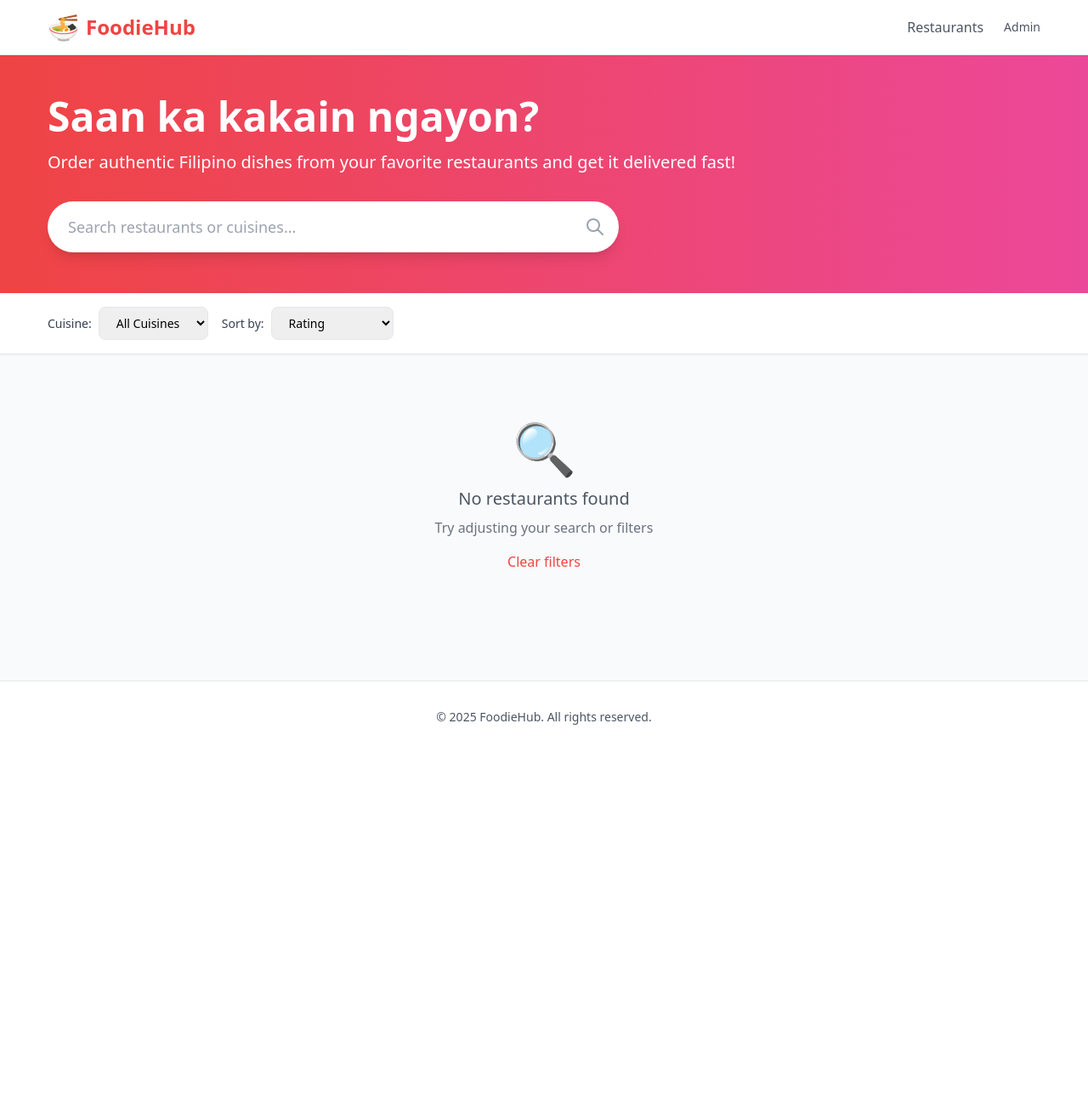
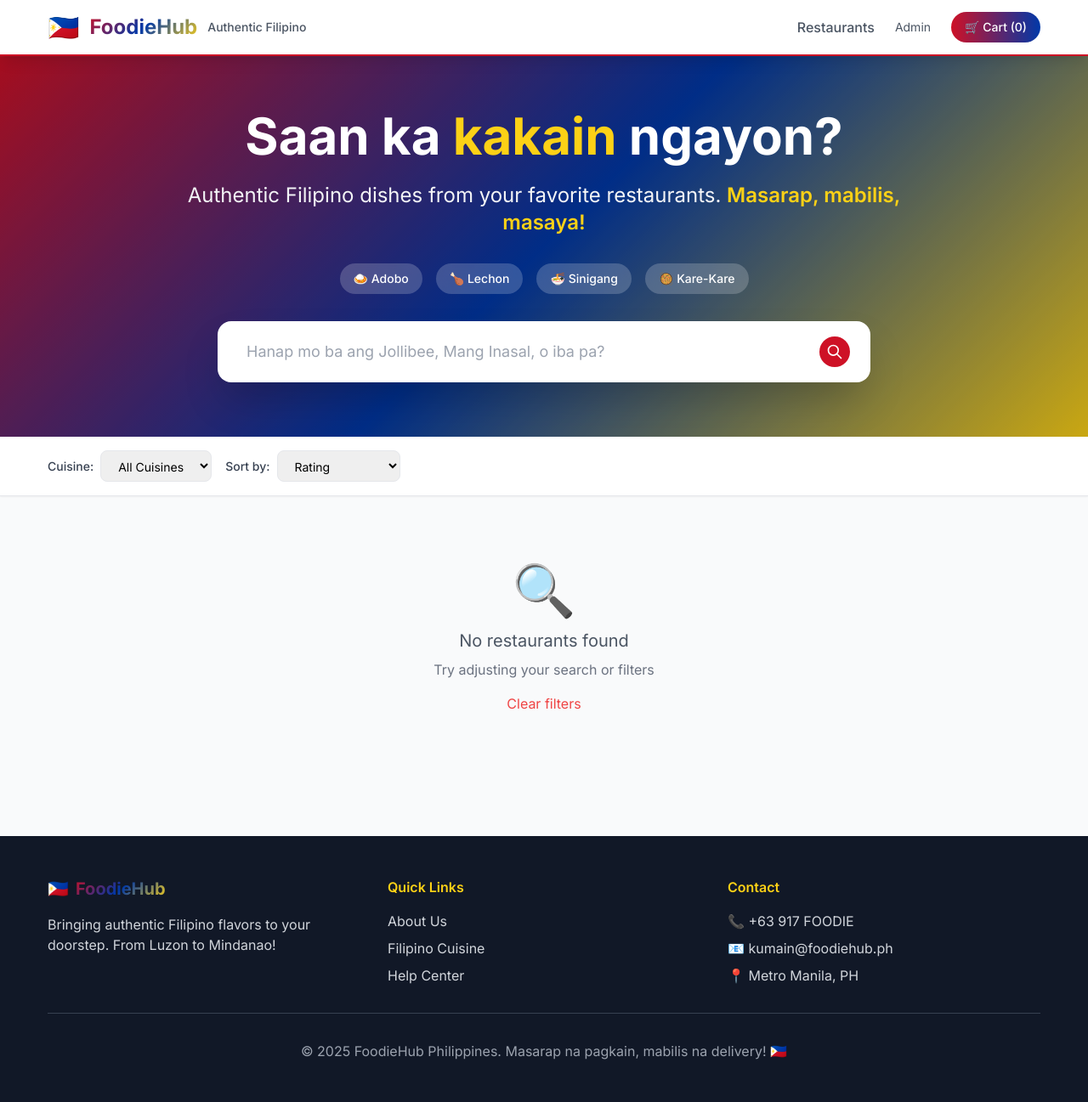
Before and after one commit to sullajohn0-del/foodiehub, a Django app: page / in a window 1280 px wide. Shown: the whole page at 85% size. Before the commit the page ends 853 px from the top, so only its background shows below. Run offline with Django 5.2, Linux system fonts and the light colour scheme; data that the repository does not hold is empty; some libraries are stand-ins or nearby versions.

Commit message:
Add Filipino restaurants data and improve design with Filipino theme

```diff
--- a/templates/base.html
+++ b/templates/base.html
@@ -3,34 +3,67 @@
 <head>
     <meta charset="UTF-8">
     <meta name="viewport" content="width=device-width, initial-scale=1.0">
-    <title>{% block title %}FoodieHub - Filipino Food Delivery{% endblock %}</title>
+    <title>{% block title %}FoodieHub - Authentic Filipino Food Delivery{% endblock %}</title>
     <script src="https://cdn.tailwindcss.com"></script>
+    <link href="https://fonts.googleapis.com/css2?family=Inter:wght@300;400;500;600;700;800&display=swap" rel="stylesheet">
+    <script>
+        tailwind.config = {
+            theme: {
+                extend: {
+                    colors: {
+                        filipino: {
+                            red: '#ce1126',
+                            blue: '#0038a8',
+                            yellow: '#fcd116'
+                        }
+                    },
+                    fontFamily: {
+                        'sans': ['Inter', 'system-ui', 'sans-serif']
+                    }
+                }
+            }
+        }
+    </script>
     <style>
         .container-custom {
             max-width: 1200px;
             margin: 0 auto;
             padding: 0 1rem;
         }
+        .gradient-filipino {
+            background: linear-gradient(135deg, #ce1126 0%, #0038a8 50%, #fcd116 100%);
+        }
+        .card-hover {
+            transition: all 0.3s ease;
+        }
+        .card-hover:hover {
+            transform: translateY(-4px);
+            box-shadow: 0 20px 25px -5px rgba(0, 0, 0, 0.1);
+        }
     </style>
     {% block extra_css %}{% endblock %}
 </head>
-<body class="bg-gray-50">
+<body class="bg-gray-50 font-sans">
     <!-- Header -->
-    <header class="bg-white border-b sticky top-0 z-20 shadow-sm">
+    <header class="bg-white border-b-2 border-filipino-red sticky top-0 z-20 shadow-lg">
         <div class="container-custom">
             <div class="flex items-center justify-between h-16">
-                <a href="{% url 'home' %}" class="flex items-center gap-2">
-                    <span class="text-3xl">🍜</span>
-                    <span class="font-bold text-2xl text-red-500">FoodieHub</span>
+                <a href="{% url 'home' %}" class="flex items-center gap-3">
+                    <span class="text-3xl">🇵🇭</span>
+                    <span class="font-bold text-2xl gradient-filipino bg-clip-text text-transparent">FoodieHub</span>
+                    <span class="hidden sm:block text-sm text-gray-600 font-medium">Authentic Filipino</span>
                 </a>
 
                 <nav class="flex items-center gap-6">
-                    <a href="{% url 'home' %}" class="font-medium text-gray-600 hover:text-red-500 transition">
+                    <a href="{% url 'home' %}" class="font-medium text-gray-600 hover:text-filipino-red transition-colors">
                         Restaurants
                     </a>
-                    <a href="{% url 'admin:index' %}" class="text-gray-600 hover:text-red-500 text-sm">
+                    <a href="{% url 'admin:index' %}" class="text-gray-600 hover:text-filipino-red text-sm transition-colors">
                         Admin
                     </a>
+                    <button class="bg-gradient-to-r from-filipino-red to-filipino-blue text-white px-4 py-2 rounded-full hover:shadow-lg transition-all font-medium text-sm">
+                        🛒 Cart (0)
+                    </button>
                 </nav>
             </div>
         </div>
@@ -42,10 +75,34 @@
     </main>
 
     <!-- Footer -->
-    <footer class="bg-white border-t mt-12">
-        <div class="container-custom py-8">
-            <div class="text-center text-sm text-gray-600">
-                © {% now "Y" %} FoodieHub. All rights reserved.
+    <footer class="bg-gray-900 text-white mt-16">
+        <div class="container-custom py-12">
+            <div class="grid grid-cols-1 md:grid-cols-3 gap-8">
+                <div>
+                    <h3 class="text-xl font-bold mb-4 flex items-center gap-2">
+                        🇵🇭 <span class="gradient-filipino bg-clip-text text-transparent">FoodieHub</span>
+                    </h3>
+                    <p class="text-gray-300 mb-4">Bringing authentic Filipino flavors to your doorstep. From Luzon to Mindanao!</p>
+                </div>
+                <div>
+                    <h4 class="font-semibold mb-4 text-filipino-yellow">Quick Links</h4>
+                    <ul class="space-y-2 text-gray-300">
+                        <li><a href="#" class="hover:text-filipino-yellow transition-colors">About Us</a></li>
+                        <li><a href="#" class="hover:text-filipino-yellow transition-colors">Filipino Cuisine</a></li>
+                        <li><a href="#" class="hover:text-filipino-yellow transition-colors">Help Center</a></li>
+                    </ul>
+                </div>
+                <div>
+                    <h4 class="font-semibold mb-4 text-filipino-yellow">Contact</h4>
+                    <ul class="space-y-2 text-gray-300">
+                        <li>📞 +63 917 FOODIE</li>
+                        <li>📧 kumain@foodiehub.ph</li>
+                        <li>📍 Metro Manila, PH</li>
+                    </ul>
+                </div>
+            </div>
+            <div class="border-t border-gray-700 mt-8 pt-8 text-center">
+                <p class="text-gray-400">© {% now "Y" %} FoodieHub Philippines. Masarap na pagkain, mabilis na delivery! 🇵🇭</p>
             </div>
         </div>
     </footer>
--- a/templates/home.html
+++ b/templates/home.html
@@ -4,26 +4,40 @@
 
 {% block content %}
 <!-- Hero Section -->
-<div class="bg-gradient-to-r from-red-500 to-pink-500 text-white py-12">
-    <div class="container-custom">
-        <h1 class="text-4xl md:text-5xl font-bold mb-4">Saan ka kakain ngayon?</h1>
-        <p class="text-xl mb-8">Order authentic Filipino dishes from your favorite restaurants and get it delivered fast!</p>
+<div class="gradient-filipino text-white py-16 relative overflow-hidden">
+    <div class="absolute inset-0 bg-black/20"></div>
+    <div class="container-custom relative z-10">
+        <div class="text-center max-w-4xl mx-auto">
+            <h1 class="text-5xl md:text-6xl font-bold mb-6 leading-tight">
+                Saan ka <span class="text-filipino-yellow">kakain</span> ngayon?
+            </h1>
+            <p class="text-xl md:text-2xl mb-8 text-gray-100">
+                Authentic Filipino dishes from your favorite restaurants.
+                <span class="text-filipino-yellow font-semibold">Masarap, mabilis, masaya!</span>
+            </p>
+            <div class="flex flex-wrap justify-center gap-4 mb-8">
+                <span class="bg-white/20 backdrop-blur px-4 py-2 rounded-full text-sm font-medium">🍛 Adobo</span>
+                <span class="bg-white/20 backdrop-blur px-4 py-2 rounded-full text-sm font-medium">🍗 Lechon</span>
+                <span class="bg-white/20 backdrop-blur px-4 py-2 rounded-full text-sm font-medium">🍜 Sinigang</span>
+                <span class="bg-white/20 backdrop-blur px-4 py-2 rounded-full text-sm font-medium">🥘 Kare-Kare</span>
+            </div>
 
             <!-- Search Bar -->
-        <form method="get" action="{% url 'home' %}" class="relative max-w-2xl">
+            <form method="get" action="{% url 'home' %}" class="relative max-w-3xl mx-auto">
                 <input
                     type="text"
                     name="search"
-                placeholder="Search restaurants or cuisines..."
+                    placeholder="Hanap mo ba ang Jollibee, Mang Inasal, o iba pa?"
                     value="{{ search_query }}"
-                class="w-full px-6 py-4 pr-12 rounded-full text-gray-800 text-lg focus:outline-none focus:ring-4 focus:ring-white/30 shadow-lg"
+                    class="w-full px-8 py-5 pr-16 rounded-2xl text-gray-800 text-lg focus:outline-none focus:ring-4 focus:ring-filipino-yellow/50 shadow-2xl border-2 border-white/20"
                 />
-            <button type="submit" class="absolute right-4 top-1/2 transform -translate-y-1/2 text-gray-400 hover:text-red-500">
-                <svg class="w-6 h-6" fill="none" stroke="currentColor" viewBox="0 0 24 24">
+                <button type="submit" class="absolute right-6 top-1/2 transform -translate-y-1/2 bg-filipino-red text-white p-2 rounded-full hover:bg-red-700 transition-colors">
+                    <svg class="w-5 h-5" fill="none" stroke="currentColor" viewBox="0 0 24 24">
                         <path stroke-linecap="round" stroke-linejoin="round" stroke-width="2" d="M21 21l-6-6m2-5a7 7 0 11-14 0 7 7 0 0114 0z" />
                     </svg>
                 </button>
             </form>
+        </div>
     </div>
 </div>
 
@@ -73,49 +87,57 @@
 <div class="container-custom py-8">
     {% if restaurants %}
         <h2 class="text-2xl font-bold mb-6">Restaurants ({{ restaurants.count }})</h2>
-        <div class="grid grid-cols-1 md:grid-cols-2 lg:grid-cols-3 gap-6">
+        <div class="grid grid-cols-1 md:grid-cols-2 lg:grid-cols-3 gap-8">
             {% for restaurant in restaurants %}
-                <div class="bg-white rounded-xl shadow-md hover:shadow-xl transition-all cursor-pointer overflow-hidden border border-gray-100">
+                <div class="bg-white rounded-2xl shadow-lg card-hover cursor-pointer overflow-hidden border border-gray-100">
                     <a href="{% url 'restaurant_detail' restaurant.slug %}">
                         <!-- Restaurant Image -->
-                        <div class="relative h-48 overflow-hidden">
+                        <div class="relative h-52 overflow-hidden">
                             {% if restaurant.image %}
-                                <img src="{{ restaurant.image.url }}" alt="{{ restaurant.name }}" class="w-full h-full object-cover hover:scale-110 transition-transform duration-300">
+                                <img src="{{ restaurant.image.url }}" alt="{{ restaurant.name }}" class="w-full h-full object-cover hover:scale-105 transition-transform duration-500">
                             {% elif restaurant.image_url %}
-                                <img src="{{ restaurant.image_url }}" alt="{{ restaurant.name }}" class="w-full h-full object-cover hover:scale-110 transition-transform duration-300">
+                                <img src="{{ restaurant.image_url }}" alt="{{ restaurant.name }}" class="w-full h-full object-cover hover:scale-105 transition-transform duration-500">
                             {% else %}
-                                <div class="w-full h-full bg-gray-200 flex items-center justify-center text-gray-400 text-4xl">🍽️</div>
+                                <div class="w-full h-full bg-gradient-to-br from-filipino-red to-filipino-blue flex items-center justify-center text-white text-5xl">🍽️</div>
                             {% endif %}
                             {% if restaurant.is_promoted and restaurant.discount_text %}
-                                <div class="absolute top-3 left-3 bg-red-500 text-white px-3 py-1 rounded-full text-sm font-semibold">
+                                <div class="absolute top-4 left-4 bg-gradient-to-r from-filipino-red to-red-600 text-white px-4 py-2 rounded-full text-sm font-bold shadow-lg">
                                     {{ restaurant.discount_text }}
                                 </div>
                             {% endif %}
-                            <div class="absolute bottom-3 right-3 bg-black/60 backdrop-blur text-white px-3 py-1 rounded-full text-sm font-medium">
-                                {{ restaurant.delivery_time }}
+                            <div class="absolute bottom-4 right-4 bg-black/70 backdrop-blur text-white px-4 py-2 rounded-full text-sm font-semibold">
+                                ⏱️ {{ restaurant.delivery_time }}
+                            </div>
+                            <div class="absolute inset-0 bg-gradient-to-t from-black/20 to-transparent"></div>
+                        </div>
+
+                        <!-- Restaurant Info -->
+                        <div class="p-6">
+                            <div class="flex items-start justify-between mb-3">
+                                <h3 class="text-xl font-bold text-gray-800 flex-1">{{ restaurant.name }}</h3>
+                                <div class="flex items-center gap-1 bg-filipino-yellow/10 px-2 py-1 rounded-full">
+                                    <span class="text-filipino-yellow text-lg">⭐</span>
+                                    <span class="font-bold text-sm">{{ restaurant.rating }}</span>
                                 </div>
                             </div>
 
-                        <!-- Restaurant Info -->
-                        <div class="p-5">
-                            <h3 class="text-xl font-bold mb-2 text-gray-800">{{ restaurant.name }}</h3>
-                            <p class="text-gray-600 text-sm mb-3">{{ restaurant.cuisine_type }}</p>
+                            <p class="text-filipino-red font-medium text-sm mb-3">{{ restaurant.cuisine_type }}</p>
 
-                            <div class="flex items-center gap-4 text-sm text-gray-600 mb-3">
-                                <div class="flex items-center gap-1">
-                                    <span class="text-yellow-500">★</span>
-                                    <span class="font-semibold">{{ restaurant.rating }}</span>
-                                    <span class="text-gray-400">({{ restaurant.review_count }})</span>
-                                </div>
-                                <span>•</span>
-                                <span>₱{{ restaurant.delivery_fee }} delivery</span>
+                            <div class="flex items-center gap-3 text-sm text-gray-600 mb-4">
+                                <span class="bg-gray-100 px-3 py-1 rounded-full">💰 ₱{{ restaurant.delivery_fee }} delivery</span>
                                 {% if restaurant.min_order > 0 %}
-                                    <span>•</span>
-                                    <span>Min. ₱{{ restaurant.min_order }}</span>
+                                    <span class="bg-gray-100 px-3 py-1 rounded-full">📦 Min. ₱{{ restaurant.min_order }}</span>
                                 {% endif %}
                             </div>
 
-                            <p class="text-gray-500 text-sm line-clamp-2">{{ restaurant.description }}</p>
+                            <p class="text-gray-600 text-sm leading-relaxed">{{ restaurant.description|truncatewords:15 }}</p>
+
+                            <div class="mt-4 pt-4 border-t border-gray-100">
+                                <div class="flex items-center justify-between">
+                                    <span class="text-xs text-gray-500">{{ restaurant.review_count }} reviews</span>
+                                    <span class="text-filipino-red font-semibold text-sm">Order Now →</span>
+                                </div>
+                            </div>
                         </div>
                     </a>
                 </div>
```
Also changed, not shown: myapp/management/commands/add_filipino_data.py (added, +143 -0 lines). Lines whose indentation alone changed are shown as unchanged.
